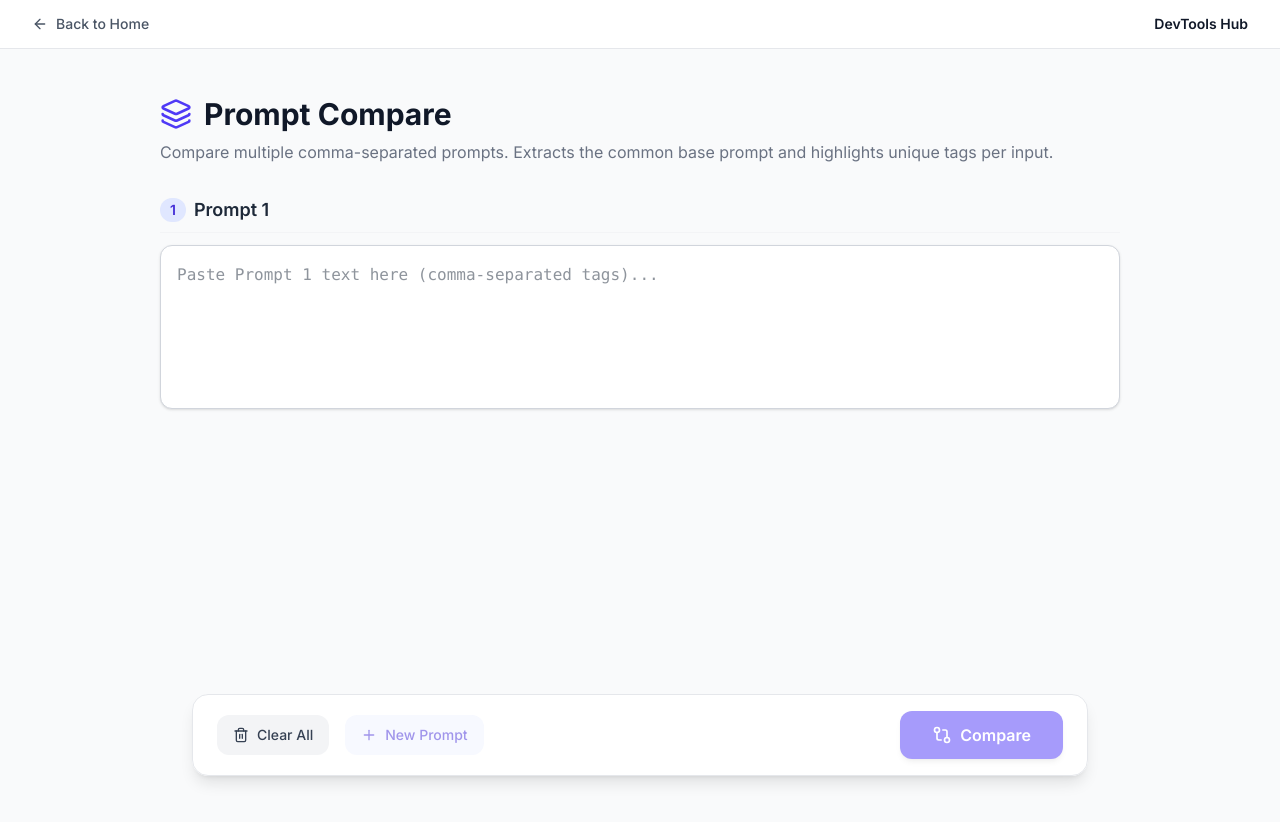
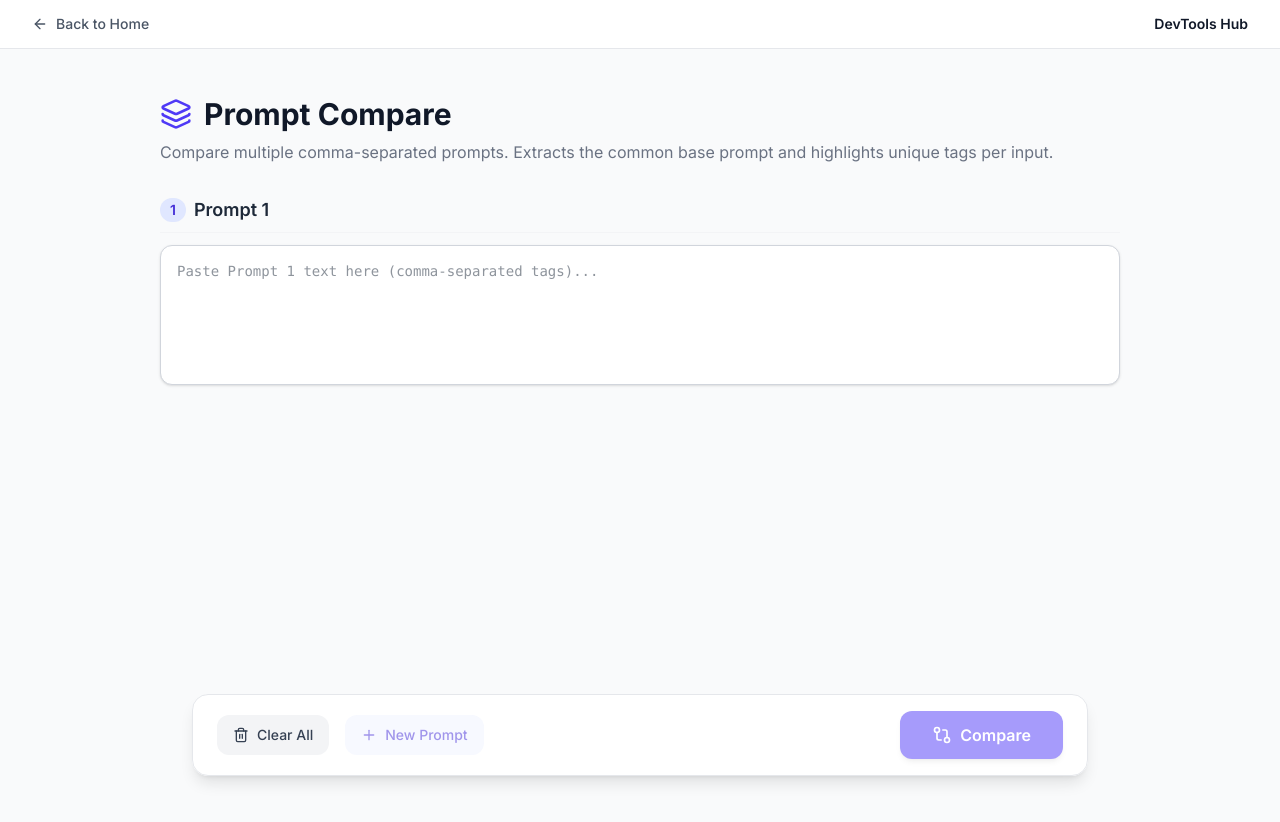
Before and after one commit to Haremend/GeminiApp-DevTools-Hub, a Next.js app: page /tools/prompt-compare in a window 1280 px wide. Built offline with nearby package versions, Linux system fonts and the light colour scheme.

Commit message:
feat(prompt-compare): Adjust typography and text wrapping
Refines the text styling for input fields and output areas within the Prompt Compare tool. This change adjusts font sizes, line heights, and word-breaking behavior to improve readability and presentation of longer text content.

```diff
--- a/app/tools/prompt-compare/page.tsx
+++ b/app/tools/prompt-compare/page.tsx
@@ -185,7 +185,7 @@ export default function PromptComparePage() {
                     handleInput(e);
                   }}
                   placeholder={`Paste ${prompt.name} text here (comma-separated tags)...`}
-                  className="w-full p-4 resize-none bg-white rounded-xl shadow-sm border border-gray-300 focus:ring-2 focus:ring-indigo-500 focus:border-indigo-500 outline-none transition-all text-gray-800 font-mono text-base auto-rows-min leading-relaxed overflow-hidden min-h-[140px]"
+                  className="w-full p-4 resize-none bg-white rounded-xl shadow-sm border border-gray-300 focus:ring-2 focus:ring-indigo-500 focus:border-indigo-500 outline-none transition-all text-gray-800 font-mono text-sm leading-snug auto-rows-min overflow-hidden min-h-[140px]"
                   spellCheck={false}
                   rows={5}
                 />
@@ -259,7 +259,7 @@ export default function PromptComparePage() {
                 <p className="text-sm text-indigo-600 mt-1">Tags present in all interconnected prompts.</p>
               </div>
             </div>
-            <div className="p-6 font-mono text-base leading-loose text-gray-800 bg-white min-h-[6rem] whitespace-pre-wrap word-break">
+            <div className="p-6 font-mono text-sm leading-snug text-gray-800 bg-white min-h-[6rem] whitespace-pre-wrap break-words">
               {result?.base || <span className="text-gray-400 italic">No common tags found across all inputs.</span>}
             </div>
           </div>
@@ -277,7 +277,7 @@ export default function PromptComparePage() {
                     <p className="text-sm text-gray-500 mt-1">Tags exclusively added in this version (compared to the base).</p>
                   </div>
                 </div>
-                <div className="p-6 font-mono text-base leading-loose text-gray-800 bg-white min-h-[5rem] whitespace-pre-wrap word-break">
+                <div className="p-6 font-mono text-sm leading-snug text-gray-800 bg-white min-h-[5rem] whitespace-pre-wrap break-words">
                   {diff.text || <span className="text-gray-400 italic font-sans text-sm">No unique tags found. (Identical to base prompt)</span>}
                 </div>
               </div>
```
